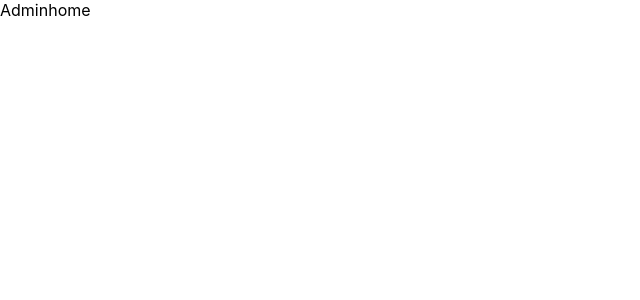
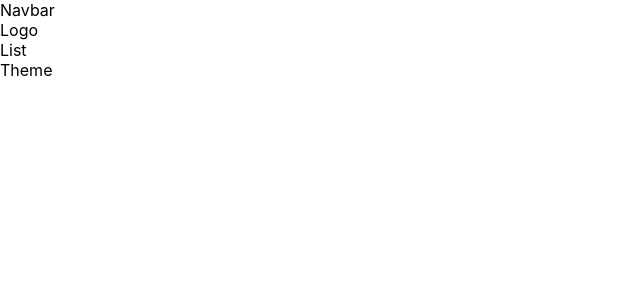
Before and after one commit to KaranjaK/CharitAble-Frontend, a React (Create React App) app: page / in a window 1280 px wide. Before the commit this address had no page. Shown: the top 300 px of the page, without its empty margins (0-640 px from the left). Built offline with nearby package versions, Linux system fonts and the light colour scheme; a web font is replaced by a local one.

Commit message:
It will adjust the classes

```diff
--- a/src/components/navbar/Navbar.jsx
+++ b/src/components/navbar/Navbar.jsx
@@ -1,4 +1,5 @@
 import React from 'react'
+import './navbar.css'
 
 export const Navbar = () => {
   return (
--- a/src/components/sidebar/Sidebar.jsx
+++ b/src/components/sidebar/Sidebar.jsx
@@ -1,7 +1,12 @@
 import React from 'react'
+import './sidebar.css'
 
 export const Sidebar = () => {
   return (
-    <div className='sidebar'>Sidebar</div>
+    <div className='sidebar'>
+      <div className='top'>Logo</div>
+      <div className='body'>List</div>
+      <div className='footer'>Theme</div>
+    </div>
   )
 }
--- a/src/pages/adminhome/Adminhome.jsx
+++ b/src/pages/adminhome/Adminhome.jsx
@@ -1,7 +1,13 @@
 import React from 'react'
+import './adminhome.css'
+import { Navbar } from '../../components/navbar/Navbar'
+import { Sidebar } from '../../components/sidebar/Sidebar'
 
 export const Adminhome = () => {
   return (
-    <div>Adminhome</div>
+    <div className='navbar'>
+      <Navbar />
+      <Sidebar />
+    </div>
   )
 }
```
